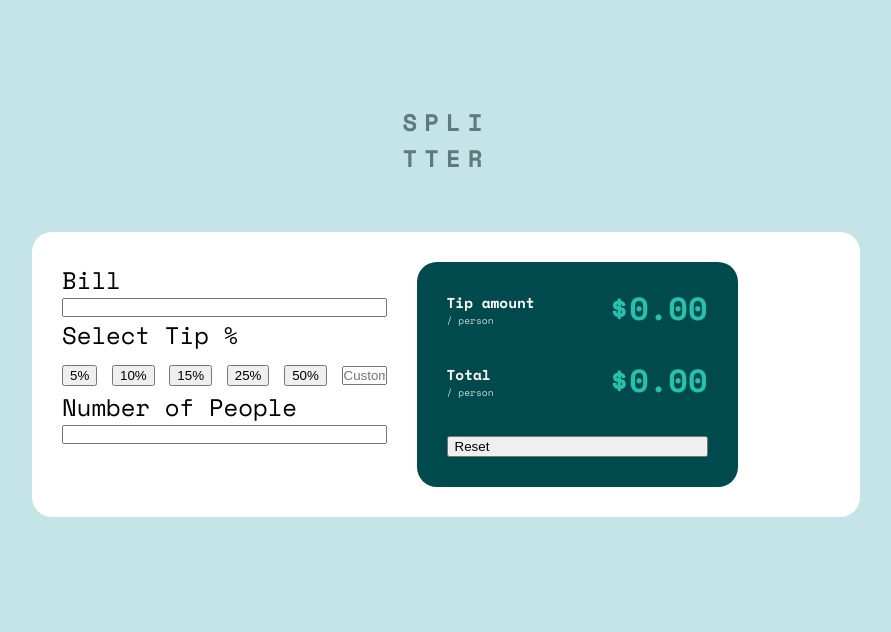
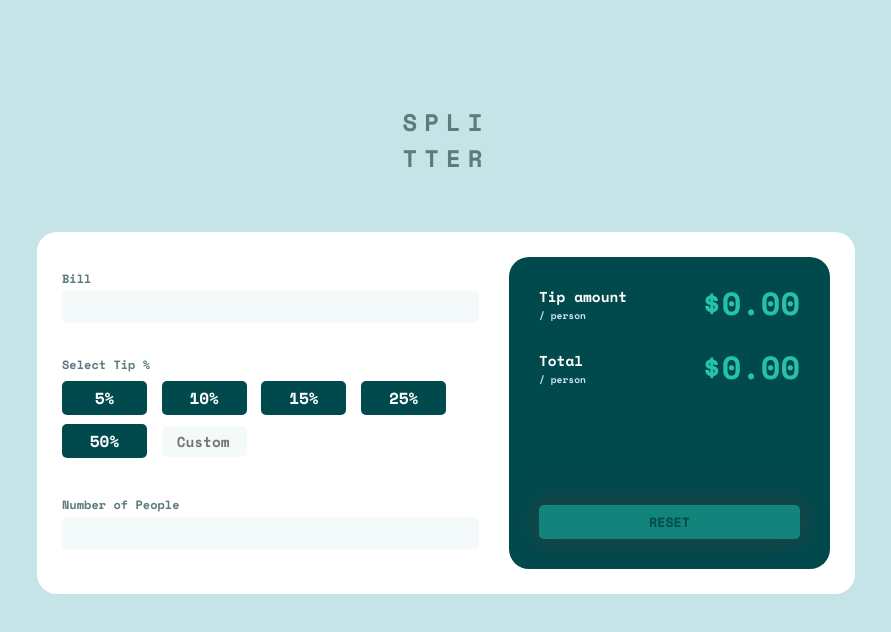
Before and after one commit to cryptic-deer/tip-calculator, a plain HTML site: page index.html in a window 1280 px wide. Shown: the whole page, without its empty margins (194-1085 px from the left). Drawn offline with nearby package versions, Linux system fonts and the light colour scheme.

Commit message:
Create base design

```diff
--- a/index.html
+++ b/index.html
@@ -27,6 +27,7 @@
 
 				<div class="tip">
 					<label>Select Tip %</label>
+					<div class="buttons">
 						<button id="five">5%</button>
 						<button id="ten">10%</button>
 						<button id="fifteen">15%</button>
@@ -40,6 +41,7 @@
 							placeholder="Custom"
 						/>
 					</div>
+				</div>
 
 				<div class="people">
 					<label>
@@ -50,6 +52,7 @@
 			</article>
 
 			<article id="right">
+				<div class="contentWrapper">
 					<div class="tipAmount">
 						<div class="textWrap">
 							<h2>Tip amount</h2>
@@ -65,8 +68,9 @@
 						</div>
 						<p>$0.00</p>
 					</div>
+				</div>
 
-				<button>Reset</button>
+				<button id="resetBtn">Reset</button>
 			</article>
 		</section>
 	</body>
--- a/style.css
+++ b/style.css
@@ -14,13 +14,15 @@ html,
 h1,
 h2,
 p,
-input {
+input,
+button {
 	padding: 0;
 	margin: 0;
 	box-sizing: border-box;
+	font-family: "Space Mono", monospace;
+	font-weight: 700;
 }
 body {
-	font-family: "Space Mono", monospace;
 	font-size: 24px;
 	background-color: var(--color-light-gray-cyan);
 }
@@ -38,7 +40,7 @@ body {
 	background-color: white;
 	border-radius: 20px;
 	display: flex;
-	padding: 30px;
+	padding: 25px;
 	width: 60vw;
 	margin: 7vh auto;
 }
@@ -51,11 +53,50 @@ body {
 #left label {
 	display: flex;
 	flex-direction: column;
+	font-size: 0.75rem;
+	color: var(--color-dark-gray-cyan);
+	line-height: 1.5rem;
+}
+#left > div {
+	margin: 10px 0 20px;
+}
+
+.tip.buttons {
+	margin-top: 3px;
+	display: flex;
+	flex-wrap: wrap;
+}
+.tip button {
+	width: 85px;
+	background-color: var(--color-dark-cyan);
+	border: none;
+	border-radius: 5px;
+	padding: 5px 15px;
+	color: white;
+	font-size: 1rem;
+	margin-bottom: 5px;
+}
+
+.tip input {
+	width: 85px;
+	padding: 5px 15px;
+	font-size: 0.9rem;
+	color: var(--color-dark-cyan);
+	margin-top: 3px;
+}
+
+input {
+	background-color: var(--color-light-cyan);
+	border: none;
+	border-radius: 5px;
+	font-size: 1rem;
+	padding: 4px;
 }
 
 #right {
 	display: flex;
 	flex-direction: column;
+	justify-content: space-between;
 	background-color: var(--color-dark-cyan);
 	padding: 30px;
 	border-radius: 20px;
@@ -66,8 +107,8 @@ body {
 	white-space: nowrap;
 }
 
-.textWrap p {
-	opacity: 0.8;
+.textWrap > p {
+	color: var(--color-light-gray-cyan);
 }
 
 .textWrap ~ p {
@@ -76,13 +117,27 @@ body {
 	padding-bottom: 40px;
 	font-size: 2rem;
 	line-height: 2rem;
-	font-weight: 700;
 }
 
-#right > * {
+.tipAmount,
+.totalTip {
 	display: flex;
 	flex-direction: row;
 	justify-content: space-between;
+	height: 4rem;
+	line-height: 1.2rem;
+}
+
+#resetBtn {
+	background-color: var(--color-primary);
+	opacity: 0.5;
+	border: none;
+	border-radius: 5px;
+	text-transform: uppercase;
+	padding: 7px;
+	color: var(--color-dark-cyan);
+	box-shadow: 0 0 20px 5px #3f3f3f;
+	cursor: pointer;
 }
 
 /* Removing arrows from input */
```
Lines whose indentation alone changed are shown as unchanged.
